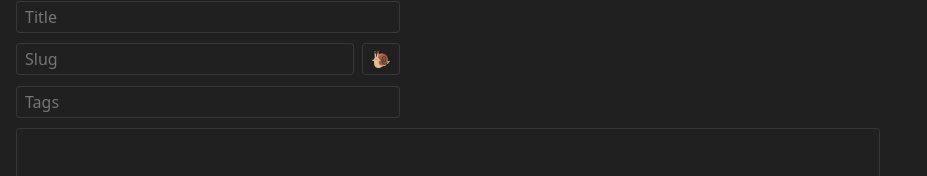
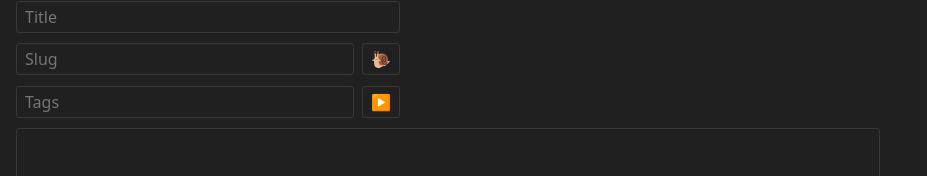
Before and after one commit to georgemblack/web-admin, a React app: page /#/posts/new in a window 1280 px wide. Shown: the part 111-287 px from the top of the page, without its empty margins (0-927 px from the left). Built offline with nearby package versions, Linux system fonts and the light colour scheme.

Commit message:
Refactor text list input form element

```diff
--- a/package.json
+++ b/package.json
@@ -10,6 +10,7 @@
     "date-fns": "^2.19.0",
     "jwt-decode": "^2.2.0",
     "lodash.merge": "^4.6.2",
+    "lodash.mergewith": "^4.6.2",
     "react": "^17.0.2",
     "react-dom": "^17.0.2",
     "react-router-dom": "^5.2.0"
--- a/public/main.css
+++ b/public/main.css
@@ -266,3 +266,29 @@ label {
   height: 20em;
   max-width: 54em;
 }
+
+/* ==========================================================================
+  Form controls
+  ========================================================================== */
+.text-list-input {
+  display: flex;
+  align-items: center;
+  max-width: 24em;
+}
+
+.text-list-input input {
+  margin: 0 0.5em 0 0;
+}
+
+.text-list-input .display {
+  white-space: nowrap;
+}
+
+.text-list-input .display span {
+  padding: 0 0.25em;
+  background-color: rgba(255, 255, 255, 0.1);
+}
+
+.text-list-input p {
+  margin: 0 0 0 0.5em;
+}
--- a/src/components/PostEditor.jsx
+++ b/src/components/PostEditor.jsx
@@ -1,14 +1,22 @@
 import { useContext, useReducer } from "react";
 import { useHistory } from "react-router-dom";
 import { fromUnixTime } from "date-fns";
-import merge from "lodash.merge";
+import mergeWith from "lodash.mergewith";
 
 import { slugify } from "../utils";
 import GlobalContext from "../context/GlobalContext.js";
 import TextListInput from "./TextListInput.jsx";
 
+function mergeCustomizer(objValue, srcValue) {
+  // Don't merge the values in two arrays.
+  // Instead, let the new one overwrite the old one.
+  if (Array.isArray(objValue) && Array.isArray(srcValue)) {
+    return srcValue;
+  }
+}
+
 function reducer(state, data) {
-  return merge({}, state, data);
+  return mergeWith({}, state, data, mergeCustomizer);
 }
 
 function PostEditor(props) {
--- a/src/components/TextListInput.jsx
+++ b/src/components/TextListInput.jsx
@@ -1,25 +1,52 @@
-import { useState, useEffect } from "react";
+import { useState } from "react";
 
 function TextListInput(props) {
-  let initialText = "";
-  if (props.value && props.value.length > 0) {
-    initialText = props.value.join(" ");
-  }
-  const [text, setText] = useState(initialText);
+  const list = props.value ? props.value : [];
+  const [activeItem, setActiveItem] = useState("");
 
-  useEffect(() => {
+  const addActiveItemToList = () => {
+    if (activeItem == "") {
+      return;
+    }
     if (props.onChange) {
-      props.onChange(text.trim().split(" "));
+      props.onChange([...list, activeItem]);
     }
-  }, [text]);
+    setActiveItem("");
+  };
+
+  const removeItemFromList = (event) => {
+    if (props.onChange) {
+      let newList = [...list];
+      newList.splice(list.indexOf(event.target.innerText), 1);
+      props.onChange(newList);
+    }
+  };
+
+  const display = list.map((item, index) => {
+    return (
+      <span
+        className="interactive-list-item"
+        key={index}
+        onClick={removeItemFromList}
+      >
+        {item}
+      </span>
+    );
+  });
 
   return (
-    <input
-      type="text"
-      value={text}
-      placeholder={props.placeholder}
-      onChange={(event) => setText(event.target.value)}
-    ></input>
+    <div className="text-list-input">
+      <input
+        type="text"
+        value={activeItem}
+        placeholder={props.placeholder}
+        onChange={(event) => setActiveItem(event.target.value)}
+      ></input>
+      <button type="button" name="text-list-add" onClick={addActiveItemToList}>
+        ▶️
+      </button>
+      <div className="display">{list.length != 0 && <p>{display}</p>}</div>
+    </div>
   );
 }
 
```
Also changed, not shown: 1 other file (tests, documents, lock files or other folders).
